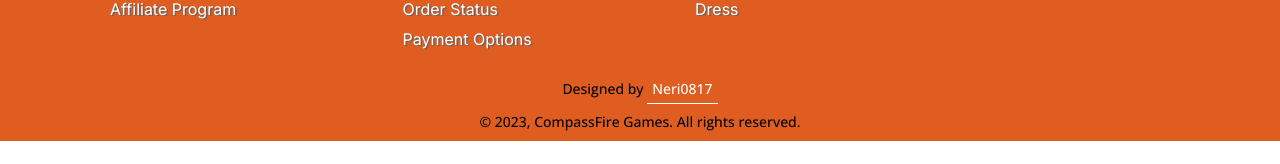
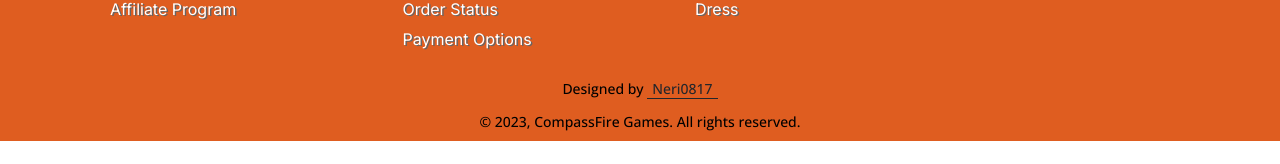
Before and after one commit to Neri0817/compassfire-games-web-app, a React (Create React App) app in the folder client/: page / in a window 1280 px wide. Shown: the part 251-415 px from the top of the page. Built offline with nearby package versions, Linux system fonts and the light colour scheme.

Commit message:
Css details changes

```diff
--- a/client/src/App.css
+++ b/client/src/App.css
@@ -199,15 +199,13 @@ footer {
 }
 
 .footer-p a {
-  color: white;
+  color: #24262b;
   text-decoration: none;
-  border-bottom: 1px solid white;
-  padding: 5px;
+  border-bottom: 1px solid #24262b;
+  padding: 0 5px;
 }
 
 .footer-p a:hover {
-  color: #df5d20;
-  background-color: #24262b;
-  border-radius: 5px;
-  border-bottom: none;
+  color: white;
+  border-bottom: 1px solid white;
 }
```
